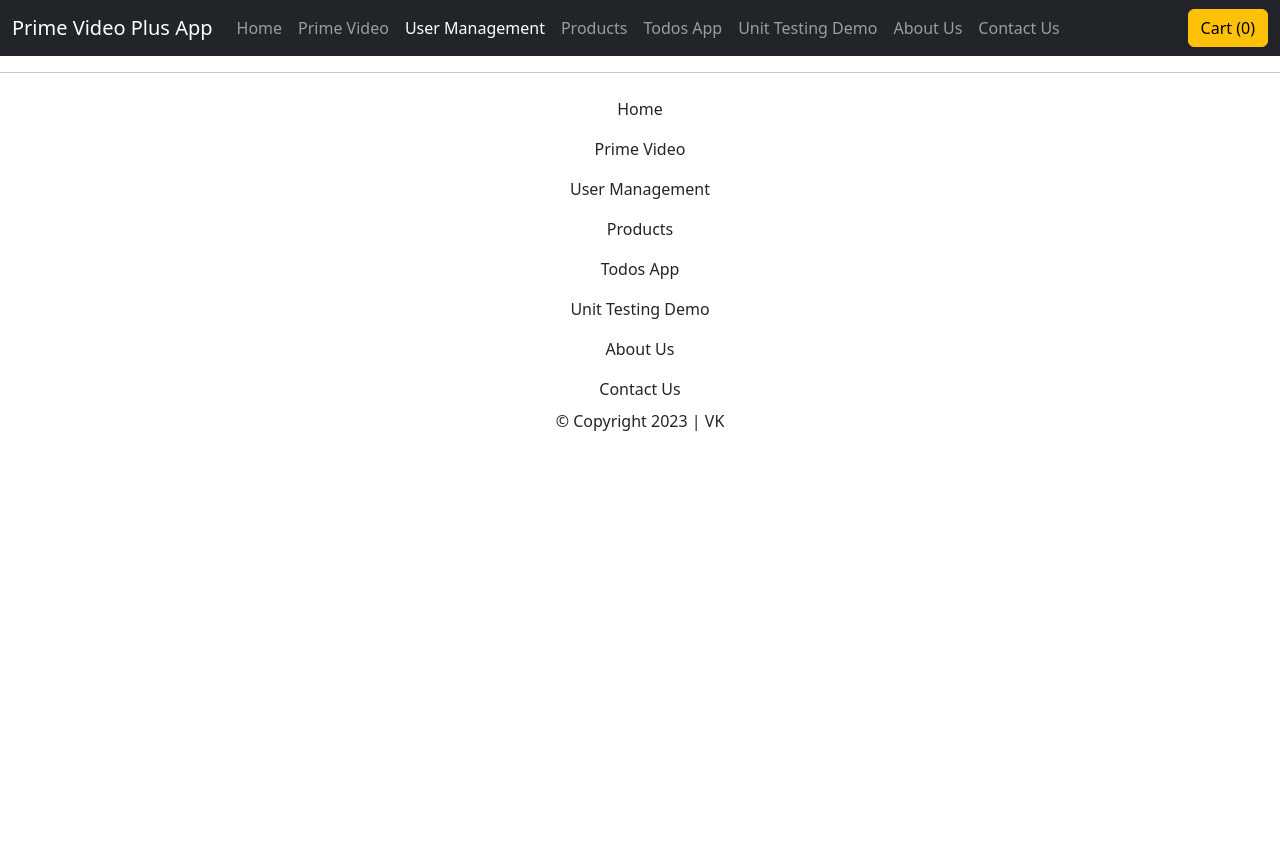
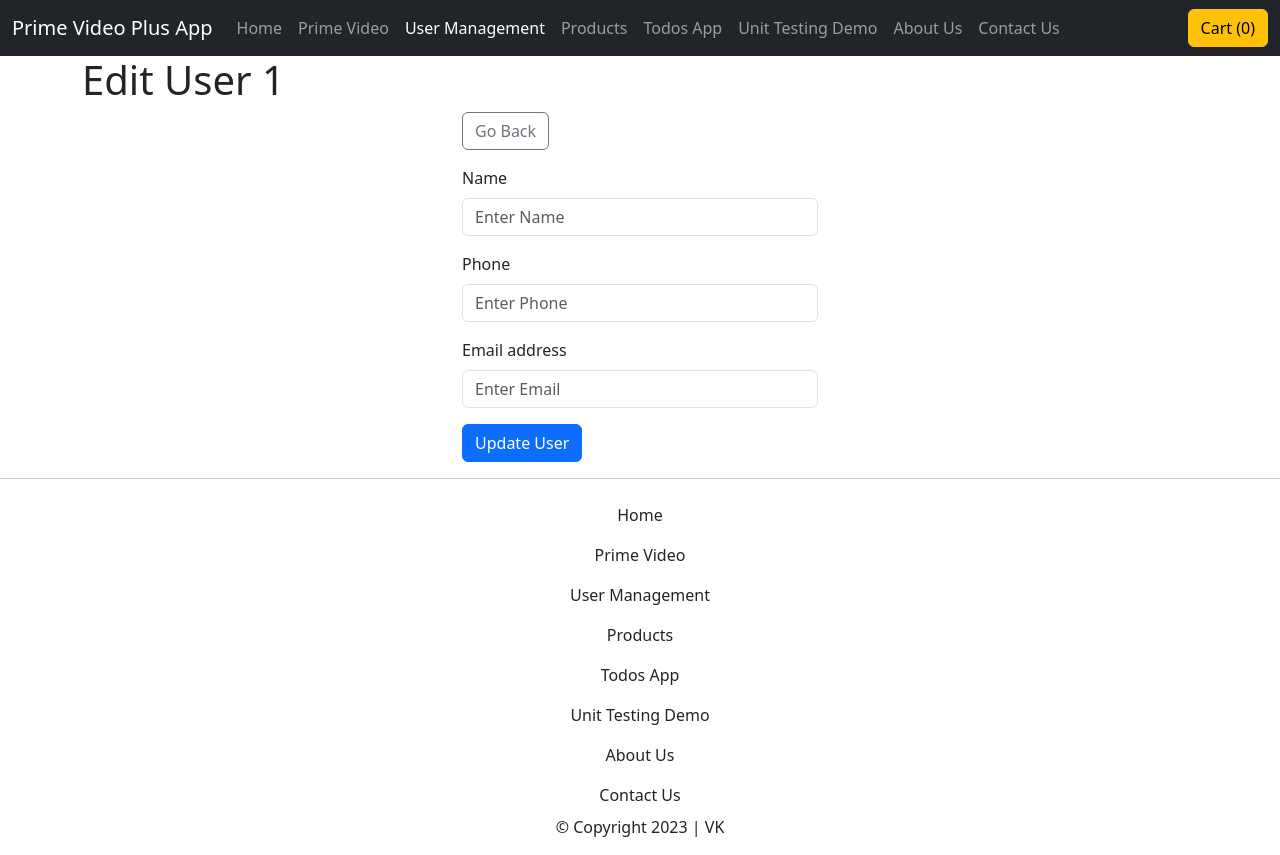
Before and after one commit to ikiviki/prime-video-plus-react, a React (Create React App) app: page /users/edit/1 in a window 1280 px wide. Before the commit the page ends 800 px from the top, so only its background shows below. Built offline with nearby package versions, Linux system fonts and the light colour scheme; no server answers.

Commit message:
Edit User [TODO-14]
reused AddUser component with userId param as a flag.

```diff
--- a/src/pages/UsersPage/components/AddUser.js
+++ b/src/pages/UsersPage/components/AddUser.js
@@ -1,8 +1,8 @@
 import axios from "axios";
-import { useState } from "react";
+import { useEffect, useState } from "react";
 import { useForm } from "react-hook-form";
 import toast, { Toaster } from "react-hot-toast";
-import { useNavigate } from "react-router-dom";
+import { useNavigate, useParams } from "react-router-dom";
 
 const AddUser = () => {
   const [addUserForm, setAddUserForm] = useState({
@@ -11,7 +11,32 @@ const AddUser = () => {
     email: "",
   });
 
-  const [submitButton, setSubmitButton] = useState("Create User");
+  const { userId } = useParams();
+  useEffect(() => {
+    const fetchUserById = async () => {
+      toast.dismiss();
+      try {
+        const response = await axios.get(
+          `https://jsonplaceholder.typicode.com/users/${userId}`
+        );
+        let responseData = response.data;
+        setAddUserForm({
+          name: responseData.name,
+          phone: responseData.phone,
+          email: responseData.email,
+        });
+      } catch (err) {
+        console.log(err);
+      }
+    };
+
+    if (userId) {
+      fetchUserById();
+    }
+  }, []);
+
+  let submitButtonName = userId ? "Update User" : "Create User";
+  const [submitButton, setSubmitButton] = useState(submitButtonName);
   const navigate = useNavigate();
 
   const {
@@ -51,7 +76,12 @@ const AddUser = () => {
     // debugger;
     toast.promise(
       // axios.post("https://jsonplaceholder.typicode.com/users", data),
-      axios.post("https://jsonplaceholder.typicode.com/users", addUserForm),
+      userId
+        ? axios.put(
+            `https://jsonplaceholder.typicode.com/users/${userId}`,
+            addUserForm
+          )
+        : axios.post("https://jsonplaceholder.typicode.com/users", addUserForm),
       // .then((res) => {
       // console.log(res);
       // setIsSaved(true);
@@ -65,22 +95,25 @@ const AddUser = () => {
       // }),
       {
         loading: () => {
-          setSubmitButton("Creating User...");
+          setSubmitButton(userId ? "Updating User..." : "Creating User...");
           document.getElementById("submitButton").disabled = true;
           return "Submitting Form";
         },
         success: () => {
-          setSubmitButton("Create User");
-          setAddUserForm({
-            name: "",
-            phone: "",
-            email: "",
-          });
+          setSubmitButton(submitButtonName);
+          console.log(`Payload : `);
+          console.log(addUserForm);
+          !userId &&
+            setAddUserForm({
+              name: "",
+              phone: "",
+              email: "",
+            });
           document.getElementById("submitButton").disabled = false;
-          return "POST Success !!";
+          return userId ? "PUT Success !!" : "POST Success !!";
         },
         error: () => {
-          setSubmitButton("Create User");
+          setSubmitButton(submitButtonName);
           document.getElementById("submitButton").disabled = false;
           return "Unable to create user. Try again later.";
         },
@@ -93,7 +126,7 @@ const AddUser = () => {
 
   return (
     <div className="row">
-      <h1>Add User</h1>
+      <h1>{userId ? `Edit User ${userId}` : "Add User"}</h1>
       {/* Normal Form Submit */}
       {/* <form className="col-md-4 offset-md-4" onSubmit={handleFormSubmit}> */}
       {/* React Hook Form Submit */}
@@ -106,7 +139,9 @@ const AddUser = () => {
         <button
           type="button"
           className="btn btn-outline-secondary mb-3"
-          onClick={() => navigate("/users")}
+          onClick={() =>
+            userId ? navigate(`/users/${userId}`) : navigate("/users")
+          }
         >
           Go Back
         </button>
--- a/src/pages/UsersPage/components/UserDetails.js
+++ b/src/pages/UsersPage/components/UserDetails.js
@@ -19,13 +19,18 @@ const UserDetails = () => {
       Should we send any form data? NO
     */
     const fetchUserById = async () => {
+      toast.loading(`Fetching User ${userId} details`);
       try {
         const response = await axios.get(
           `https://jsonplaceholder.typicode.com/users/${userId}`
         );
+        toast.dismiss();
+        toast.success(`User ${userId} details Fetched`);
         setUser(response.data);
       } catch (err) {
         console.log(err);
+        toast.dismiss();
+        toast.error("Error while fetching User details !!");
       }
     };
 
@@ -73,7 +78,12 @@ const UserDetails = () => {
             <h5 className="card-title">Name: {user.name}</h5>
             <p className="card-text">Email: {user.email}</p>
             <p className="card-text">Phone: {user.phone}</p>
-            <button className="btn btn-primary">Edit</button>
+            <button
+              className="btn btn-primary"
+              onClick={() => navigate(`/users/edit/${userId}`)}
+            >
+              Edit
+            </button>
             <button
               className="btn btn-outline-danger ms-2"
               onClick={handleDeleteUser}
--- a/src/routes/AppRoutes.js
+++ b/src/routes/AppRoutes.js
@@ -48,6 +48,7 @@ const AppRoutes = () => {
           <Route path="/prime-video" element={<PrimeVideoPage />} />
           <Route path="/users" element={<UsersPage />} />
           <Route path="/users/add" element={<AddUser />} />
+          <Route path="/users/edit/:userId" element={<AddUser />} />
           {/* Dynamic Routing */}
           <Route path="/users/:userId" element={<UserDetails />} />
           <Route path="/products" element={<ProductsPage />} />
```
